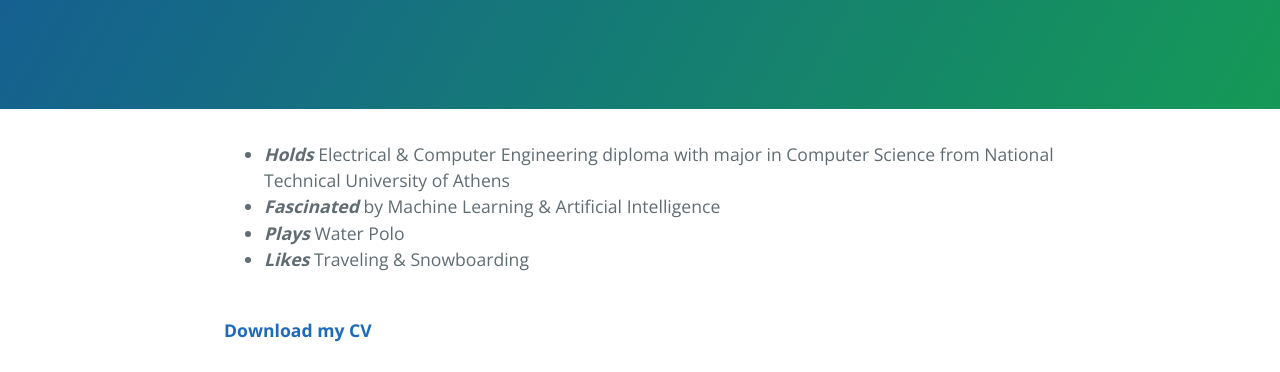
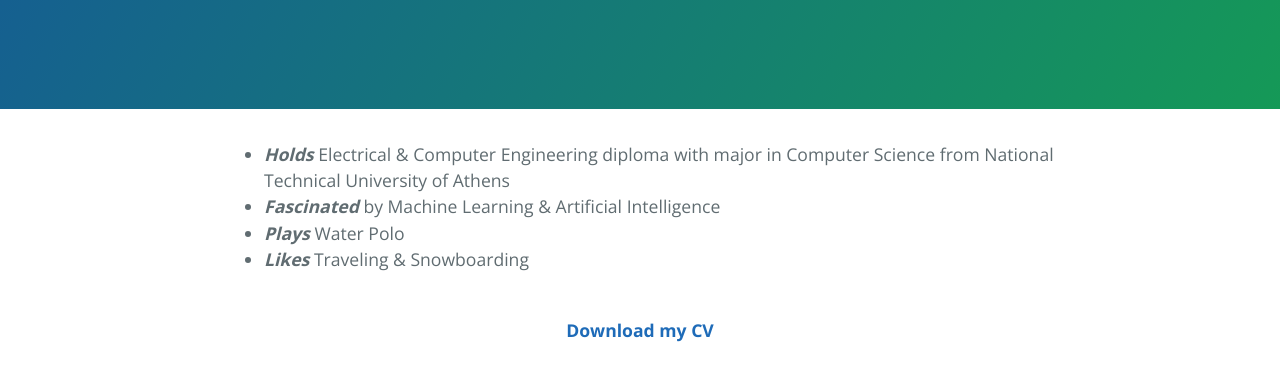
Before and after one commit to omipan/omipan.github.io, a plain HTML site: page index.html in a window 1280 px wide. Shown: the part 358-730 px from the top of the page. Drawn offline with nearby package versions, Linux system fonts and the light colour scheme.

Commit message:
modified index

```diff
--- a/index.html
+++ b/index.html
@@ -25,7 +25,9 @@
         <li><b><i>Plays</i></b> Water Polo</li>
         <li><b><i>Likes</i></b> Traveling & Snowboarding</li>
       </ul><br>
-      <a href="omipan.github.io/cv/opCV.pdf" target="_blank" align=center ><b>Download my CV</b></a> <br>
+      <div align=center>
+      <a href="omipan.github.io/cv/opCV.pdf" target="_blank"><b>Download my CV</b></a>
+      </div><br>
 
       <footer class="site-footer">
         <div align=center >
```
